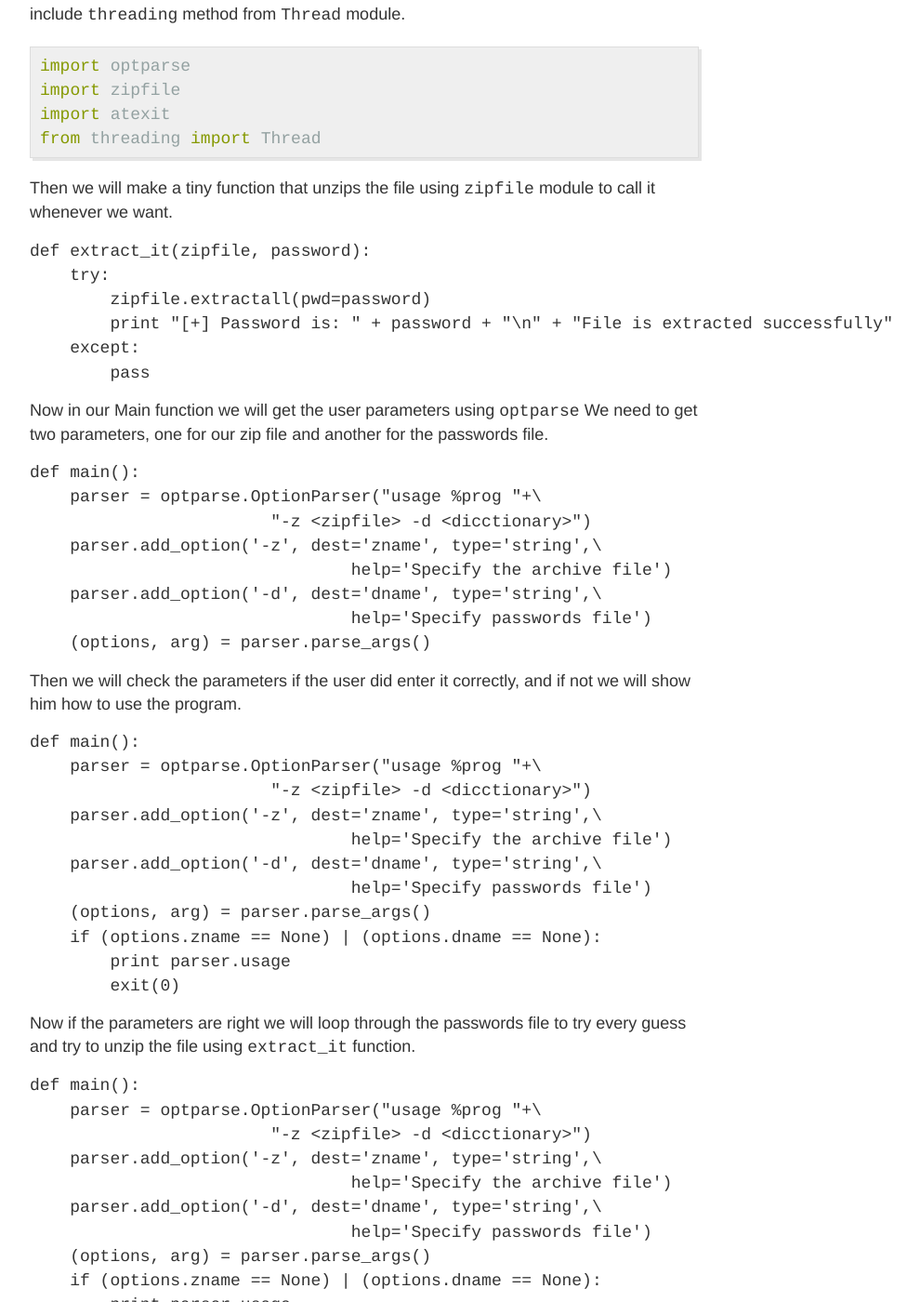
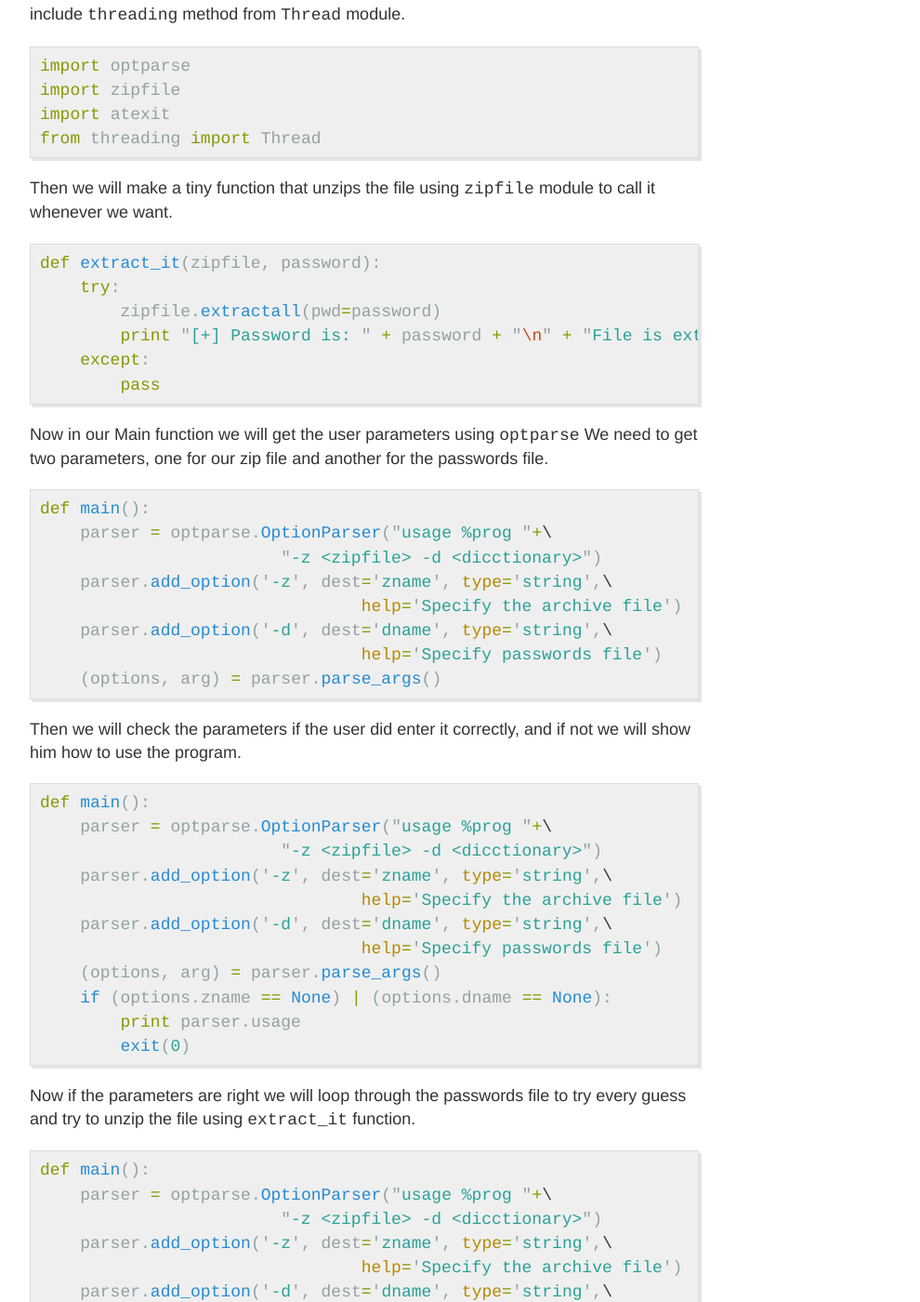
Before and after one commit to lilessam/lilessam.github.io, a Jekyll site: the page built from _posts/2017-1-6-How-To-Make-Zip-Password-Cracker-With-Python.md, in a window 1280 px wide and 1400 px high, scrolled down 419 px. Shown: the whole window at 93% size, without its empty margins (248-1238 px from the left). Built offline with Jekyll 4.4.1, drawn with Linux system fonts in a browser that asks for light colours; nearby versions of some CDN libraries; comment, search, counter and statistics services are not loaded; some of the changed text lies outside the part shown.

Commit message:
Edit things

````diff
--- a/_config.yml
+++ b/_config.yml
@@ -58,7 +58,6 @@ permalink: /:title/
 # The release of Jekyll Now that you're using
 version: v1.2.0
 # Jekyll 3 now only supports Kramdown for Markdown
-highlighter: pygments
 kramdown:
   # Use GitHub flavored markdown, including triple backtick fenced code blocks
   input: GFM
@@ -69,7 +68,7 @@ kramdown:
   fenced_code_blocks: true
   use_coderay:   false
   # Jekyll 3 and GitHub Pages now only support rouge for syntax highlighting
-  syntax_highlighter: pygments
+  syntax_highlighter: rouge
   syntax_highlighter_opts:
     # Use existing pygments syntax highlighting css
     css_class: 'highlight'
--- a/_posts/2017-1-6-How-To-Make-Zip-Password-Cracker-With-Python.md
+++ b/_posts/2017-1-6-How-To-Make-Zip-Password-Cracker-With-Python.md
@@ -18,19 +18,19 @@ from threading import Thread
 
 Then we will make a tiny function that unzips the file using `zipfile` module to call it whenever we want.
 
-```Python
+{% highlight Python %}
 def extract_it(zipfile, password):
     try:
         zipfile.extractall(pwd=password)
         print "[+] Password is: " + password + "\n" + "File is extracted successfully"
     except:
         pass
-```
+{% endhighlight %}
 
 Now in our Main function we will get the user parameters using `optparse`
 We need to get two parameters, one for our zip file and another for the passwords file.
 
-```Python
+{% highlight Python %}
 def main():
     parser = optparse.OptionParser("usage %prog "+\
 			"-z <zipfile> -d <dicctionary>")
@@ -39,11 +39,11 @@ def main():
     parser.add_option('-d', dest='dname', type='string',\
 				help='Specify passwords file')
     (options, arg) = parser.parse_args()
-```
+{% endhighlight %}
 
 Then we will check the parameters if the user did enter it correctly, and if not we will show him how to use the program.
 
-```Python
+{% highlight Python %}
 def main():
     parser = optparse.OptionParser("usage %prog "+\
 			"-z <zipfile> -d <dicctionary>")
@@ -55,11 +55,11 @@ def main():
     if (options.zname == None) | (options.dname == None):
     	print parser.usage
     	exit(0)
-```
+{% endhighlight %}
 
 Now if the parameters are right we will loop through the passwords file to try every guess and try to unzip the file using `extract_it` function.
 
-```Python
+{% highlight Python %}
 def main():
     parser = optparse.OptionParser("usage %prog "+\
 			"-z <zipfile> -d <dicctionary>")
@@ -81,18 +81,18 @@ def main():
     	password = line.strip('\n')
     	t = Thread(target=extract_it, args=(zFile, password))
     	t.start()
-```
+{% endhighlight %}
 
 At the end we will show the user a simple message using `atexit` module:
 
-```Python
+{% highlight Python %}
 def exit_handler():
     print "That's all I could do :(";
 
 atexit.register(exit_handler)
 if __name__ == '__main__':
 	main()
-```
+{% endhighlight %}
 
 And this is how to use the application: `Python ZipCracker.py -z file.zip -d passwords.txt`
 
````
